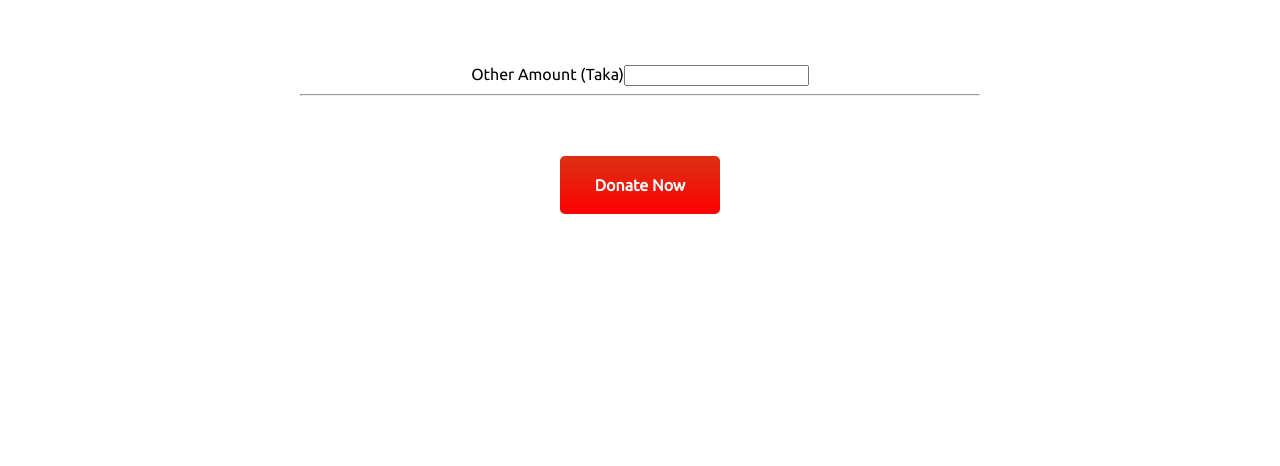
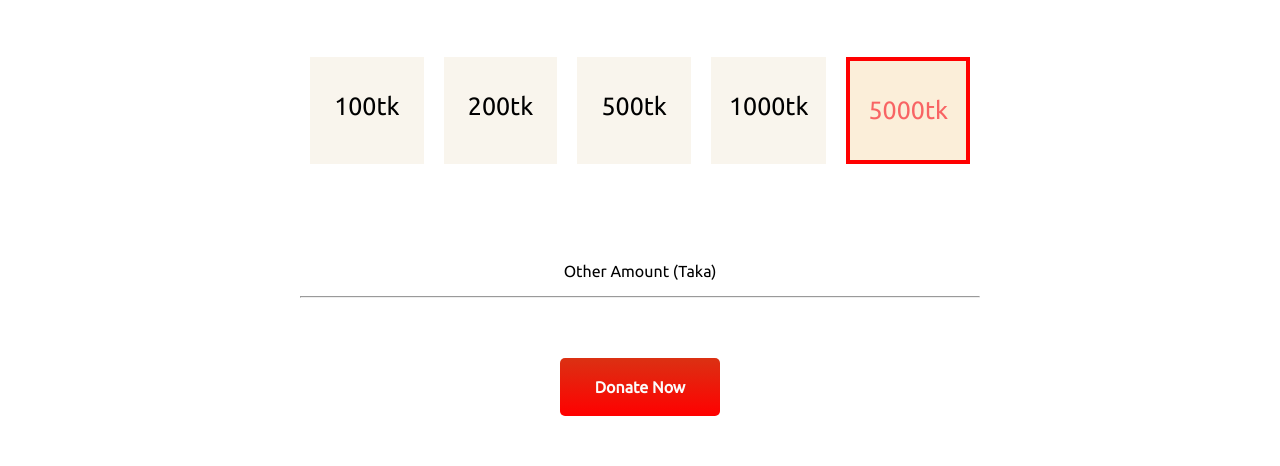
Before and after one commit to faisal-al-fatha/donate, a plain HTML site: page index.html in a window 1280 px wide. Shown: the part 859-1325 px from the top of the page. Before the commit the page ends 1103 px from the top, so only its background shows below. Drawn offline with Linux system fonts and the light colour scheme.

Commit message:
donate-amount-repairing done

```diff
--- a/index.html
+++ b/index.html
@@ -42,8 +42,12 @@
             <p class="opaque"> Protection from
                 harm, shelter, food, water, medical supplies etc.</p>
         </div>
-        <div>
-
+        <div class="flexible">
+            <span class="tk-amount">100tk</span>
+            <span class="tk-amount">200tk</span>
+            <span class="tk-amount">500tk</span>
+            <span class="tk-amount">1000tk</span>
+            <span id="red-tk" class="tk-amount ">5000tk</span>
         </div>
         <br>
         <br>
@@ -51,7 +55,8 @@
 
         <br>
         <br>
-        Other Amount (Taka)<input type="number" name="other amount">
+        <p> Other Amount (Taka)
+        </p>
         <hr>
         <br>
         <br>
--- a/style.css
+++ b/style.css
@@ -33,7 +33,7 @@ body {
 
 #donate-amount {
     text-align: center;
-    padding: 50px 300px;
+    padding: 70px 300px;
 
 }
 
@@ -41,37 +41,27 @@ h2 {
     font-size: 40px;
 }
 
-.radio-section {
+.flexible {
     display: flex;
-    flex-wrap: wrap;
-    justify-content: center;
-    align-items: center;
+    margin-bottom: 0px;
+    margin-top: 50px;
+
 }
 
-.input-section {
-    position: relative;
-    height: 120px;
-    width: 120px;
-    margin: 25px 10px;
+.tk-amount {
+    width: 50%;
+    font-size: 25px;
+    color: rgb(0, 0, 0);
+    background-color: rgb(249, 245, 237);
+    padding: 35px 18px;
+    margin: 10px;
+    font-weight: 500;
+    box-sizing: border-box;
 }
 
-.input-section input {
-    position: absolute;
-    height: 10%;
-    width: 10%;
-    margin: 0%;
-    cursor: cell;
-    opacity: 20;
+#red-tk {
+    color: rgb(248, 100, 100);
+    background-color: rgb(251, 238, 217);
+    border: 4px solid red;
+    margin
 }
-
-.input-name {
-    display: flex;
-    flex-direction: column;
-    align-items: center;
-    justify-content: center;
-    height: 100%;
-    border: 2px solid orangered;
-    border-radius: 8px;
-    font-weight: 600;
-    font-size: 30px;
-}
```
